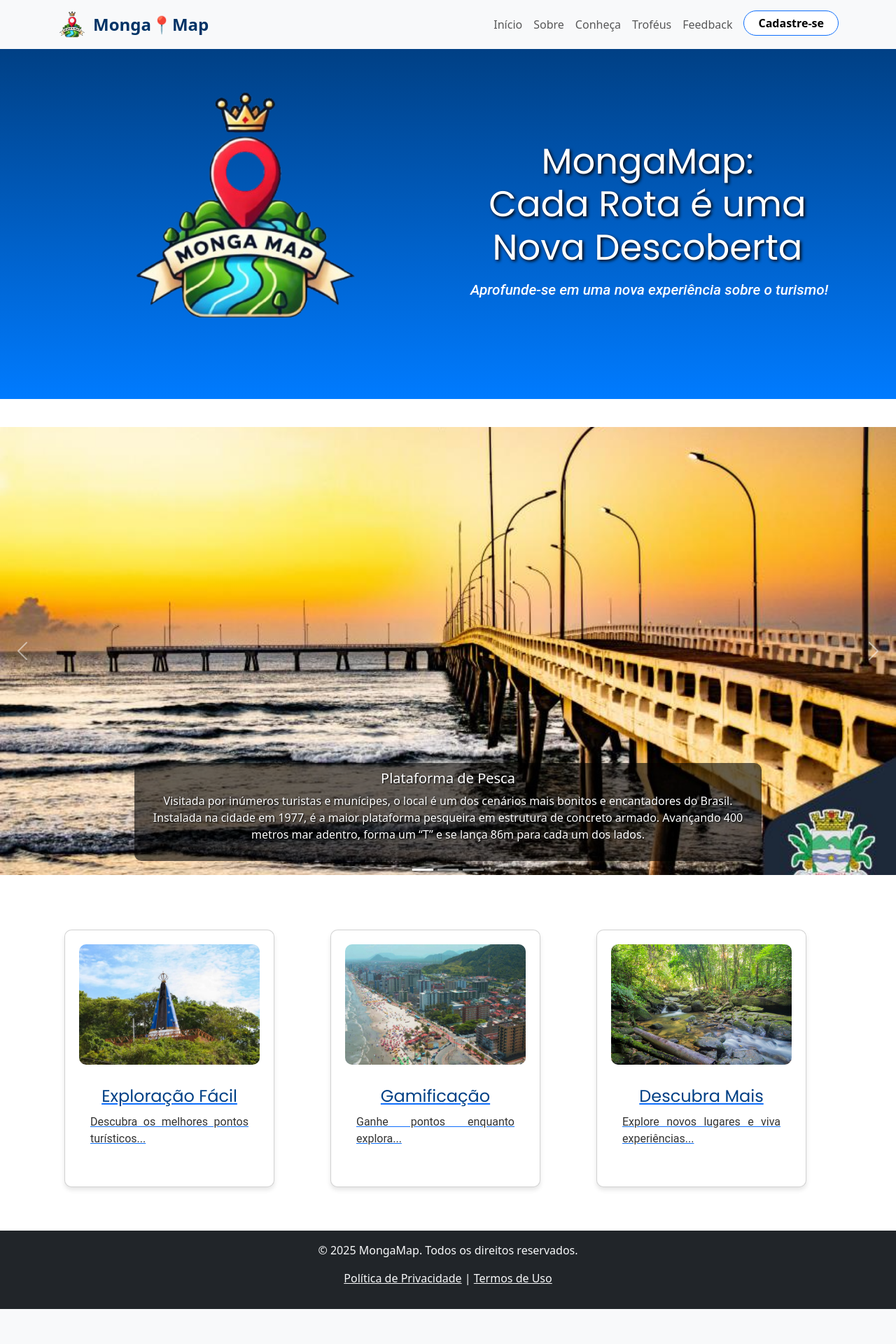
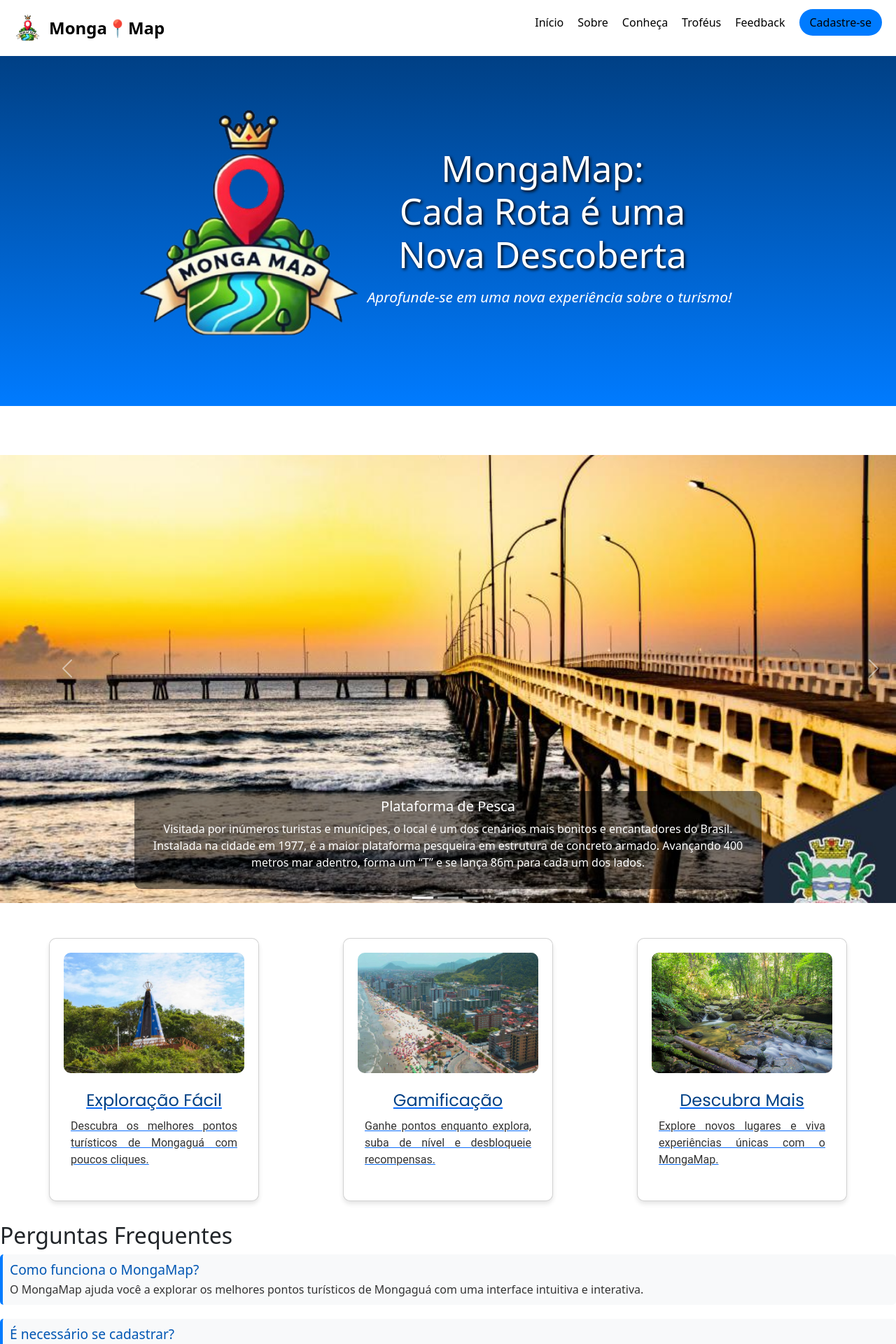
Before and after one commit to gabsxiz7/MongaMap, a PHP site: page / in a window 1280 px wide. Shown: the top 1920 px of the page at 70% size. Before the commit the page ends 1870 px from the top, so only its background shows below. Run offline with PHP 8.4, Linux system fonts and the light colour scheme.

Commit message:
loading...

```diff
--- a/CSS/home.css
+++ b/CSS/home.css
@@ -1,8 +1,11 @@
 /*css da tela inicial*/
+body {
+  font-size: 16px;
+}
 .home {
   display: flex;
+  justify-content: space-between;
   align-items: center;
-  justify-content: space-between;
   padding: 100px 20px;
   background: linear-gradient(to bottom, #004085, #007bff);
   min-height: 500px;
@@ -10,43 +13,43 @@
 .home .container {
   display: flex;
   align-items: center;
+  justify-content: center;
   text-align: center;
-  justify-content: center;
 }
-.logo-home {
+.home-left .logo-home {
   max-width: 250px;
   height: auto;
   margin-bottom: 25px;
   transform: scale(1.5);
   display: block;
-  margin-right: 20px;
   margin: auto;
-  margin-top: -50px;
+  margin-top: -20px;
   align-items: center;
   justify-content: center;
+  margin-right: 20px;
 }
-.home h1 {
+.home-text h1 {
   font-size: 3.2rem;
   margin-bottom: 15px;
   line-height: 1.2;
   color: white;
   text-shadow: 2px 2px 4px black;
-  font-family: 'Poppins', sans-serif;
+  font-family: 'Poppins' sans-serif;
   text-align: center;
 }
-.home h2 {
+.home-text h2 {
   font-size: 1.3rem;
   line-height: 1.5;
-  color: #ffffff;
-  font-family: 'Roboto', sans-serif;
-  font-style: italic;
   margin-top: 10px;
   margin-left: 20px;
   margin-bottom: 10px;
+  color: #ffffff;
+  font-family: 'Roboto' sans-serif;
+  font-style: italic;
   text-align: left;
 }
-.btn.btn-primary {
-  margin-left: 10px;
+.btn.btn-primary{
+margin-left: 10px; /* Espaço entre os links e o botão */
   padding: 5px 20px;
   background-color: #ffffff;
   color: #000000;
@@ -55,37 +58,15 @@
   transition: background-color 0.3s ease;
   text-decoration: none;
 }
-.btn:hover {
-  background-color: #0056b3;
-  color: #ffffff;
-}
-.carousel-inner img {
-  height: 80vh;
-  transition: transform 1s ease;
-  object-fit: cover;
-  opacity: 1s ease;
-}
-.carousel {
-  margin-top: 20px;
-  background-color: white;
-  padding-top: 20px;
-  padding-bottom: 20px;
-  border-radius: 10px;
-}
-.carousel-caption {
-  background-color: rgba(0, 0, 0, 0.6);
-  padding: 10px;
-  border-radius: 10px;
-  text-shadow: 1px 1px 2px black;
-}
-.carousel-control-prev, .carousel-control-next {
-  width: 5%;
+.btn:hover{
+background-color: #0056b3;
+color: #ffffff;
 }
 .destaques {
   display: flex;
-  justify-content: space-between;
+  justify-content: space-around;
   padding: 20px;
-  background: #0056b3;
+  background: #f8f9fa;
   background-color: transparent;
   flex-wrap: wrap;
   gap: 20px;
@@ -107,13 +88,22 @@
   border-radius: 10px;
   margin-bottom: 15px;
 }
-.card h5 {
+.card-body {
+  padding: 10px;
+}
+.card-body h3 {
   font-family: 'Poppins', sans-serif;
   font-size: 1.5rem;
   margin-bottom: 10px;
   color: #004085;
 }
-.card p {
+.card h3 {
+  font-family: 'Poppins', sans-serif;
+  font-size: 1.5rem;
+  margin-bottom: 10px;
+  color: #004085;
+}
+.card-body p {
   font-family: 'Roboto', sans-serif;
   font-size: 1rem;
   color: #333;
@@ -122,6 +112,7 @@
 .card:hover {
   transform: scale(1.05);
   box-shadow: 0 6px 12px rgba(0, 0, 0, 0.2);
+  transition: transform 0.3 ease;
 }
 .footer {
   text-align: center;
@@ -129,3 +120,298 @@
   background: #004085;
   color: white;
 }
+.btn-cadastrar {
+background-color: #007bff;
+color: #fff;
+padding: 8px 15px;
+border-radius: 20px;
+text-decoration: none;
+transition: background-color 0.3s ease;
+}
+.btn-cadastrar:hover {
+background-color: #0056b3;
+}
+/*carrossel de imagens*/
+.carousel-inner img {
+height: 80vh;
+transition: transform 1s ease, opacity 1s ease;
+object-fit: cover;
+}
+.carousel {
+margin-top: 20px;
+background-color: white;
+padding-top: 50px;
+padding-bottom: 20px;
+border-radius: 10px;
+}
+.carousel-caption {
+background-color: rgba(0, 0, 0, 0.5);
+padding: 10px;
+border-radius: 10px;
+}
+.carousel-controlprev, .carousel-control-next {
+width: 5%;
+}
+.carousel-inner img:hover {
+transform: scale(1.05);        /* amplia levemente a imagem */
+opacity: 0.8;
+}
+/*efeito fade in seções*/
+.fade-in {
+opacity: 0;
+transform: translateY(20px);
+transition: opacity 0.3s ease-out, transform 0.3s ease-out;
+}
+.fade-in.show {
+opacity: 1;
+transform: translateY(0);
+}
+/*FAQ*/
+.faq {
+text-align: left;
+}
+.faq .pergunta {
+margin-bottom: 20px;
+padding: 10px;
+border-left: 4px solid #007bff;
+background-color: #f8f9fa;
+border-radius: 5px;
+}
+.faq .pergunta h3 {
+margin: 0;
+font-size: 1.2rem;
+color: #0056b3;
+}
+.faq .pergunta p {
+margin: 5px 0 0;
+font-size: 1rem;
+color: #333;
+}
+/*contato*/
+.contato {
+text-align: center;
+}
+.contato p {
+font-size: 1rem;
+color: #333;
+margin: 5px 0;
+}
+.mini-mapa {
+margin: 20px auto;
+padding: 20px;
+background-color: #fff;
+border-radius: 10px;
+box-shadow: 0 4px 6px rgba(0, 0, 0, 0.1);
+max-width: 90%;
+width: 800px;
+text-align: center;
+}
+.mini-mapa h2 {
+font-size: 1.8rem;
+margin-bottom: 20px;
+color: #0056b3;
+}
+#mini-map {
+height: 300px;
+width: 100%;
+border-radius: 10px;
+box-shadow: 0 4px 6px rgba(0, 0, 0, 0.1);
+margin: 0 auto;
+}
+/*estatísticas*/
+.estatisticas {
+display: flex;
+justify-content: center;
+align-items: center;
+gap: 20px;
+margin: 40px auto;
+max-width: 800px;
+padding: 20px;
+text-align: center;
+}
+.estatisticas .item {
+flex: 1;
+padding: 15px;
+border-radius: 10px;
+background-color: #f8f9fa;
+box-shadow: 0 4px 6px rgba(0, 0, 0, 0.1);
+transition: transform 0.3s ease, box-shadow 0.3s ease;
+}
+.estatisticas .item:hover {
+transform: scale(1.05);
+box-shadow: 0 6px 10px rgba(0, 0, 0, 0.15);
+}
+.estatisticas .item h3 {
+font-size: 2.5rem;
+color: #007bff;
+margin-bottom: 10px;
+}
+.estatisticas .item p {
+font-size: 1rem;
+color: #333;
+}
+
+/*sanduiche*/
+.menu-toggle {
+  display: none;
+  flex-direction: column;
+  justify-content: space-between;
+  height: 25px;
+  width: 30px;
+  background: none;
+  cursor: pointer;
+}
+
+.menu-toggle .menu-bar {
+  height: 3px;
+  width: 100%;
+  background-color: #ffffff;
+  border-radius: 2px;
+  transition: all 0.3s ease-in-out;
+}
+.navbar {
+  display: flex;
+  justify-content: space-between;
+  align-items: center;
+  padding: 15px 20px;
+  background-color: #ffffff;
+  color: #fff;
+  position: relative;
+}
+.navbar-container {
+  display: flex;
+  justify-content: space-between;
+  align-items: center;
+}
+.navbar-brand {
+  display: flex;
+  align-items: center;
+  font-size: 1.5rem;
+  color: #000000;
+  text-decoration: none;
+}
+.navbar-brand img {
+  max-width: 40px;
+  margin-right: 8px;
+}
+.navbar-links {
+  display: flex;
+  list-style: none;
+  gap: 20px;
+}
+.navbar-links a {
+  text-decoration: none;
+  font-size: rem;
+  color: #000000;
+  transition: color 0.3s ease;
+}
+.navbar-links a:hover {
+  color: #007bff;
+}
+.menu-toggle {
+  display: none;
+  border-radius: 5px;
+  flex-direction: column;
+  justify-content: space-between;
+  height: 25px;
+  width: 30px;
+  background: none;
+  cursor: pointer;
+  margin-left: auto;
+}
+
+.menu-toggle .menu-bar {
+  height: 3px;
+  width: 100%;
+  background-color: rgb(0, 0, 0);
+  transition: all 0.3s ease-in-out;
+}
+
+    /* Tela pequena: Smartphones (até 768px) */
+    @media (max-width: 768px) {
+      .menu-toggle {
+        display: flex;
+      }
+
+      .navbar-container {
+        flex-wrap: nowrap;
+        justify-content: space-between;
+
+    }
+    .navbar-links {
+      display: none;
+      position: absolute;
+      top: 60px;
+      right: 20px;
+      flex-direction: column;
+      background-color: #004085;
+      padding: 10px;
+      border-radius: 5px;
+        flex-wrap: nowrap;
+        gap: 10px;
+    }
+    .navbar-links.show {
+      display: flex;
+    }
+    .navbar-links a {
+        font-size: 1rem;
+        color: #fff;
+        padding: 10px;
+    }
+    .navbar-brand {
+        font-size: 1.2rem;
+    }
+    .btn-cadastrar {
+        padding: 5px 10px;
+        font-size: 0.9rem;
+    }
+    .logo-home {
+        padding: 30px 10px;
+    }
+
+    .home-left .logo-home {
+        max-width: 150px; /* Logo menor */
+    }
+
+    .home-text h1 {
+        font-size: 1.1rem; /* Reduz título */
+    }
+
+    .home-text h2 {
+        font-size: 0.5rem; /* Subtítulo menor */
+    }
+
+    .carousel-inner img {
+        height: 50vh; /* Ajusta altura do carrossel */
+    }
+
+    .destaques {
+        flex-direction: column; /* Empilha cartões */
+        gap: 15px;
+    }
+
+    .card {
+        max-width: 90%; /* Reduz largura dos cartões */
+        margin: 0 auto; /* Centraliza os cartões */
+    }
+
+    .faq .pergunta h3 {
+        font-size: 1.1rem; /* Ajusta tamanho das perguntas */
+    }
+
+    .estatisticas {
+        gap: 10px; /* Espaço menor entre itens */
+    }
+
+    .estatisticas .item h3 {
+        font-size: 2rem; /* Reduz números */
+    }
+
+    .estatisticas .item p {
+        font-size: 0.9rem; /* Texto menor */
+    }
+
+    #mini-map {
+        height: 200px; /* Altura menor para o mapa */
+    }
+  }
--- a/CSS/navbar.css
+++ b/CSS/navbar.css
@@ -113,3 +113,27 @@
 .page-cadastro .navbar .btn-cadastrar:hover {
     background-color: #0056b3;
 }
+
+
+@media (max-width: 768px) {
+    .navbar-container {
+        flex-wrap: nowrap;
+        justify-content: space-between;
+
+    }
+    .navbar-links {
+        flex-wrap: nowrap;
+        gap: 10px;
+    }
+    .navbar-links a {
+        font-size: 0.9rem;
+    }
+    .navbar-brand {
+        font-size: 1.2rem;
+    }
+    .btn-cadastrar {
+        padding: 5px 10px;
+        font-size: 0.9rem;
+    }
+
+    }
--- a/index.html
+++ b/index.html
@@ -11,44 +11,45 @@
     <link rel="stylesheet" href="https://unpkg.com/leaflet@1.9.4/dist/leaflet.css" />
     <link rel="stylesheet" href="CSS/navbar.css">
     <link rel="stylesheet" href="CSS/home.css">
+    <link rel="stylesheet" href="CSS/style.css">
 </head>
 <body>
-    <nav class="navbar navbar-expand-lg navbar-light bg-light sticky-top">
-        <div class="container">
-            <a class="navbar-brand d-flex align-items-center" href="index.html">
-                <img src="IMG/logo.png" alt="Logo MongaMap" class="logo me-2">
-                <span>Monga📍Map</span>
+  <nav class="navbar">
+    <div class="navbar-container">
+        <a href="index.html" class="navbar-brand">
+            <img src="IMG/logo.png" alt="Logo MongaMap" class="logo">
+            Monga📍Map
         </a>
-            <button class="navbar-toggler" type="button" data-bs-toggle="collapse" data-bs-target="#navbarNav" aria-controls="navbarNav" aria-expanded="false" aria-label="Toggle navigation">
-                <span class="navbar-toggler-icon"></span>
+        <button class="menu-toggle" id="menuToggle" aria-label="Menu">
+            <span class="menu-bar"></span>
+            <span class="menu-bar"></span>
+            <span class="menu-bar"></span>
         </button>
-            <div class="collapse navbar-collapse" id="navbarNav">
-                <ul class="navbar-nav ms-auto">
-                    <li class="nav-item"><a class="nav-link" href="index.html">Início</a></li>
-                    <li class="nav-item"><a class="nav-link" href="sobre.html">Sobre</a></li>
-                    <li class="nav-item"><a class="nav-link" href="conheca.html">Conheça</a></li>
-                    <li class="nav-item"><a class="nav-link" href="trofeus.html">Troféus</a></li>
-                    <li class="nav-item"><a class="nav-link" href="comentarios.html">Feedback</a></li>
-                    <li class="nav-item"><a class="btn btn-primary ms-2" href="cadastro.html">Cadastre-se</a></li>
+        <ul class="navbar-links" id="navbarLinks">
+            <li><a href="index.html">Início</a></li>
+            <li><a href="sobre.html">Sobre</a></li>
+            <li><a href="conheca.html">Conheça</a></li>
+            <li><a href="trofeus.html">Troféus</a></li>
+            <li><a href="comentarios.html">Feedback</a></li>
+            <li><a href="cadastro.html" class="btn-cadastrar">Cadastre-se</a></li>
             </ul>
         </div>
+</nav>
+    <!--------------SEÇÃO PRINCIPAL--------------->
+    <section class="home">
+      <div class="container">
+        <div class="home-left">
+          <img src="IMG/logo.png" alt="Logo Monga Map" class="logo-home">
         </div>
-    </nav>
-
-    <section class="home py-5">
-        <div class="container">
-            <div class="row align-items-center">
-                <div class="col-md-6 text-center text-md-start">
-                    <img src="IMG/logo.png" alt="Logo Monga Map" class="img-fluid logo-home">
-                </div>
-                <div class="col-md-6 text-center text-md-start">
-                    <h1>MongaMap:<br>Cada Rota é uma Nova Descoberta</h1>
+        <div class="home-text">
+          <h1>MongaMap:<br>
+              Cada Rota é uma<br>
+              Nova Descoberta</h1>
           <h2>Aprofunde-se em uma nova experiência sobre o turismo!</h2>
         </div>
       </div>
-        </div>
     </section>
-
+      <!--CARROSSEL INICIAL-->
       <section class="carousel-container">
           <div id="carouselExampleIndicators" class="carousel slide" data-bs-ride="carousel">
       <div class="carousel-indicators">
@@ -68,14 +69,14 @@
             <img src="IMG/raulcortez.png" class="d-block w-100" alt="Descrição da Imagem 2">
             <div class="carousel-caption d-none d-md-block">
                <h5>Centro Cultural Raul Cortez</h5>
-                        <p>O coração da cena cultural de Mongaguá...</p>
+               <p>O Centro Cultural Raul Cortez foi inaugurado em dezembro de 1996. Tem seu nome em homenagem ao ator Raul Cortez e é o coração da cena cultural de Mongaguá.</p>
             </div>
          </div>
          <div class="carousel-item">
             <img src="IMG/padroeira2.png" class="d-block w-100" alt="Descrição da Imagem 3">
             <div class="carousel-caption d-none d-md-block">
                <h5>Morro da Padroeira</h5>
-                        <p>Trilha urbana com 139 degraus em meio à mata...</p>
+               <p>Com mais de 15 metros de altura e cerca de 2,5 toneladas, instalada em uma trilha urbana feita em uma passarela de madeira com 150 metros de extensão. São 139 degraus em meio a mata nativa.</p>
             </div>
          </div>
       </div>
@@ -89,54 +90,88 @@
       </button>
    </div>
   </section>
-
-    <section class="destaques py-5">
-        <div class="container">
-            <div class="row">
-                <div class="col-md-4 mb-4">
-                    <div class="card h-100">
+  <!-- SEÇÃO DE DESTAQUES -->
+<section class="destaques">
+  <div class="card">
     <a href="exploração.html">
-                        <img src="IMG/santa.png" class="card-img-top" alt="Exploração">
+    <img src="IMG/santa.png" alt="Exploração">
     <div class="card-body">
-                            <h5 class="card-title">Exploração Fácil</h5>
-                            <p class="card-text">Descubra os melhores pontos turísticos...</p>
-                        </div>
+    <h3>Exploração Fácil</h3>
+    <p>Descubra os melhores pontos turísticos de Mongaguá com poucos cliques.</p>
   </div>
 </a>
 </div>
-                <div class="col-md-4 mb-4">
-                    <div class="card h-100">
+  <div class="card">
     <a href="gamificacao.html">
-                        <img src="IMG/praiaflorida.png" class="card-img-top" alt="Gamificação">
+    <img src="IMG/praiaflorida.png" alt="Gamificação">
     <div class="card-body">
-                            <h5 class="card-title">Gamificação</h5>
-                            <p class="card-text">Ganhe pontos enquanto explora...</p>
-                        </div>
+    <h3>Gamificação</h3>
+    <p>Ganhe pontos enquanto explora, suba de nível e desbloqueie recompensas.</p>
   </div>
   </a>
 </div>
-                <div class="col-md-4 mb-4">
-                    <div class="card h-100">
-                      <a href="descubra.html">
-                        <img src="IMG/antas.png" class="card-img-top" alt="Descubra">
+  <div class="card">
+    <a href="">
+    <img src="IMG/antas.png" alt="Descubra">
       <div class="card-body">
-                            <h5 class="card-title">Descubra Mais</h5>
-                            <p class="card-text">Explore novos lugares e viva experiências...</p>
-                        </div>
+      <h3>Descubra Mais</h3>
+     <p>Explore novos lugares e viva experiências únicas com o MongaMap.</p>
   </div>
   </a>
 </div>
+</section>
+<!--FAQ-->
+<section class="faq">
+  <h2>Perguntas Frequentes</h2>
+  <div class="pergunta">
+      <h3>Como funciona o MongaMap?</h3>
+      <p>O MongaMap ajuda você a explorar os melhores pontos turísticos de Mongaguá com uma interface intuitiva e interativa.</p>
   </div>
+  <div class="pergunta">
+      <h3>É necessário se cadastrar?</h3>
+      <p>Não, mas cadastrando-se, você pode acessar recursos exclusivos, como gamificação e personalização.</p>
+  </div>
+  <div class="pergunta">
+    <h3>É necessário pagar para usar o MongaMap?</h3>
+    <p>Não, o MongaMap é gratuito para todos.</p>
+  </div>
+  <div class="pergunta">
+    <h3>Como funciona os pontos turísticos no mapa?</h3>
+    <p>Você pode localizar os pontos turísticos no mapa interativo, clicar nos marcadores e obter mais informações sobre cada local.</p>
+  </div>
+  <div class="pergunta">
+    <h3>Posso acessar o MongaMap pelo celular?</h3>
+    <p>Sim, o MongaMap é otimizado para dispositivos móveis. Você pode acessar o site pelo navegador do seu celular sem nenhum problema.</p>
   </div>
 </section>
-
-    <footer class="footer bg-dark text-light py-3">
-        <div class="container text-center">
+<!--CONTATO-->
+<section class="mini-mapa">
+  <h2>Encontre-nos</h2>
+  <p>Mongaguá, São Paulo, Brasil</p>
+  <div id="mini-map"></div>
+</section>
+<!--ESTATÍSTICAS-->
+<section class="estatisticas">
+  <div class="item">
+    <h3>500+</h3>
+    <p>Usuários Registrados</p>
+</div>
+<div class="item">
+    <h3>30+</h3>
+    <p>Pontos Turísticos</p>
+</div>
+<div class="item">
+    <h3>1,000+</h3>
+    <p>Visitas Mensais</p>
+</div>
+</section>
+<footer class="footer">
   <p>&copy; 2025 MongaMap. Todos os direitos reservados.</p>
-            <p><a href="#" class="text-light">Política de Privacidade</a> | <a href="#" class="text-light">Termos de Uso</a></p>
-        </div>
+  <a href="#">Política de Privacidade</a> | <a href="#">Termos de Uso</a>
 </footer>
-
+    <!-- bootstrap JS -->
     <script src="https://cdn.jsdelivr.net/npm/bootstrap@5.3.3/dist/js/bootstrap.bundle.min.js"></script>
+    <script src="https://unpkg.com/leaflet@1.9.4/dist/leaflet.js"></script>
+    <script src="JS/home.js"></script>
 </body>
 </html>
--- a/sobre.html
+++ b/sobre.html
@@ -4,7 +4,6 @@
     <meta charset="UTF-8">
     <meta name="viewport" content="width=device-width, initial-scale=1.0">
     <title>Sobre Nós - MongaMap</title>
-    <link href="https://cdn.jsdelivr.net/npm/bootstrap@5.3.0-alpha1/dist/css/bootstrap.min.css" rel="stylesheet">
     <link rel="stylesheet" href="https://cdnjs.cloudflare.com/ajax/libs/font-awesome/6.4.2/css/all.min.css">
     <link rel="stylesheet" href="CSS/sobre.css">
     <link rel="stylesheet" href="CSS/navbar.css">
@@ -123,7 +122,6 @@
                 <p>&copy; 2025 MongaMap. Todos os direitos reservados.</p>
                     <a href="#">Política de Privacidade</a> | <a href="#">Termos de Uso</a>
                       </footer>
-        <script src="https://cdn.jsdelivr.net/npm/bootstrap@5.3.0-alpha1/dist/js/bootstrap.bundle.min.js"></script>
         <script src="JS/sobre.js"></script>
 </body>
 </html>
```
Also changed, not shown: JS/home.js (+37 -10 lines). Lines whose indentation alone changed are shown as unchanged.
